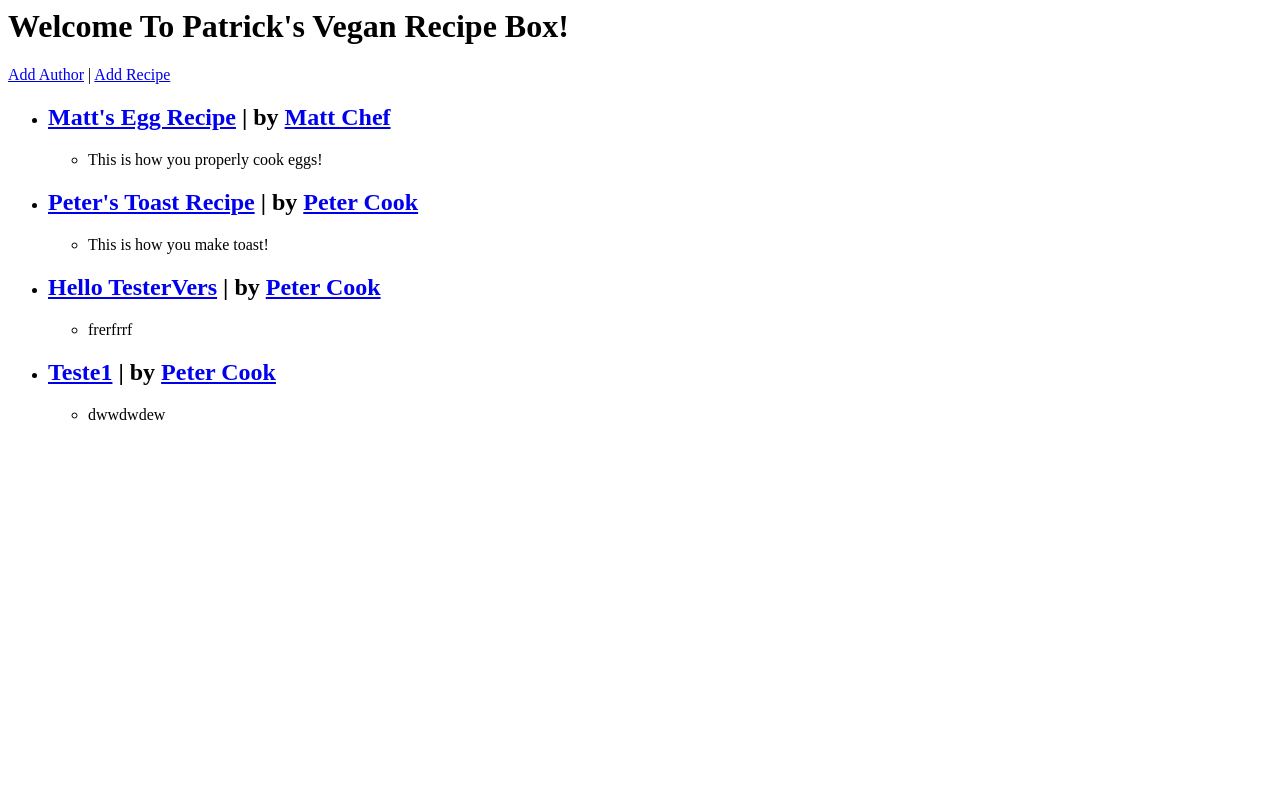
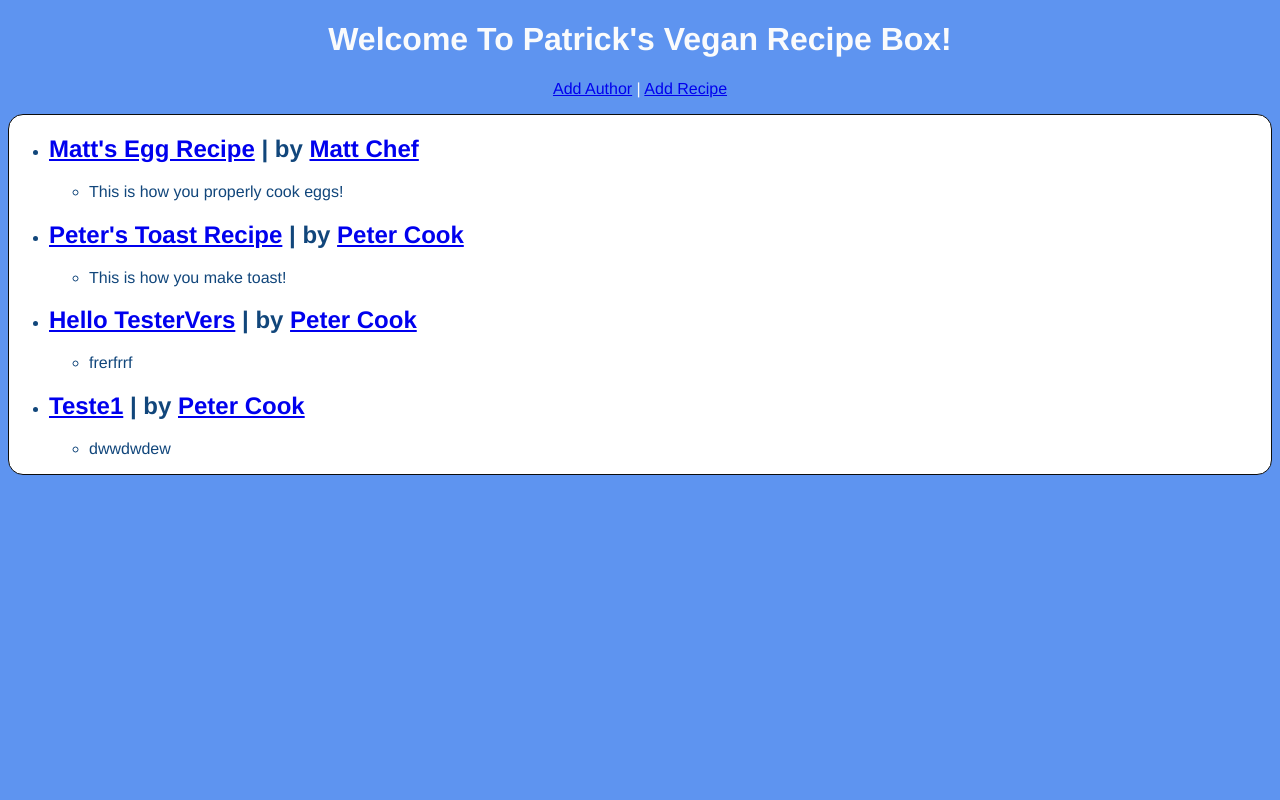
Before and after one commit to cbw29512/Recipe-Box, a Django app: page / in a window 1280 px wide. Run offline with Django 3.2, Linux system fonts and the light colour scheme; data comes from the database, SQL or seed files in the repository.

Commit message:
Commit functional css

```diff
--- /dev/null
+++ b/recipe/static/css/index.css
@@ -0,0 +1,19 @@
+html {
+    font-family: "Raleway", "Helvetica", sans-serif;
+    font-weight: 400;
+    text-align: center;
+    color: rgb(250, 251, 252);
+    height: 100%;
+    background-color: rgb(94, 148, 240);
+  }
+
+.card {
+    border: 1px solid #0c0c0c;
+    border-top-left-radius: 15px;
+    border-top-right-radius: 15px;
+    border-bottom-right-radius: 15px;
+    border-bottom-left-radius: 15px;
+    background-color: white;
+    text-align: left;
+    color: rgb(17, 70, 123)
+  }
--- a/recipe/templates/index.html
+++ b/recipe/templates/index.html
@@ -1,7 +1,15 @@
+{% load static %}
+<!DOCTYPE html>
+<head>
+    <link rel="stylesheet" type="text/css" href="{% static 'css/index.css' %}">
+</head>
+
+<html>
     <h1>Welcome To Patrick's Vegan Recipe Box!</h1>
 
     <p><a href="{% url 'author_add_view' %}"> Add Author</a> | <a href="{% url 'recipe_add_view' %}"> Add Recipe</a></p>
 
+    <div class="card">
         <ul>
             {% for item in recipe_data %}
                 <li>
@@ -15,7 +23,7 @@
                         </li>
                     </ul>
                 </li>
-
-
             {% endfor %}
         </ul>
+    </div>
+</html>
```
Also changed, not shown: recipe/templates/author_details.html (+7 -0 lines), recipe/templates/author_form.html (+7 -0 lines), recipe/templates/recipe_details.html (+7 -0 lines), recipe/templates/recipe_form.html (+7 -0 lines). Lines whose indentation alone changed are shown as unchanged.
